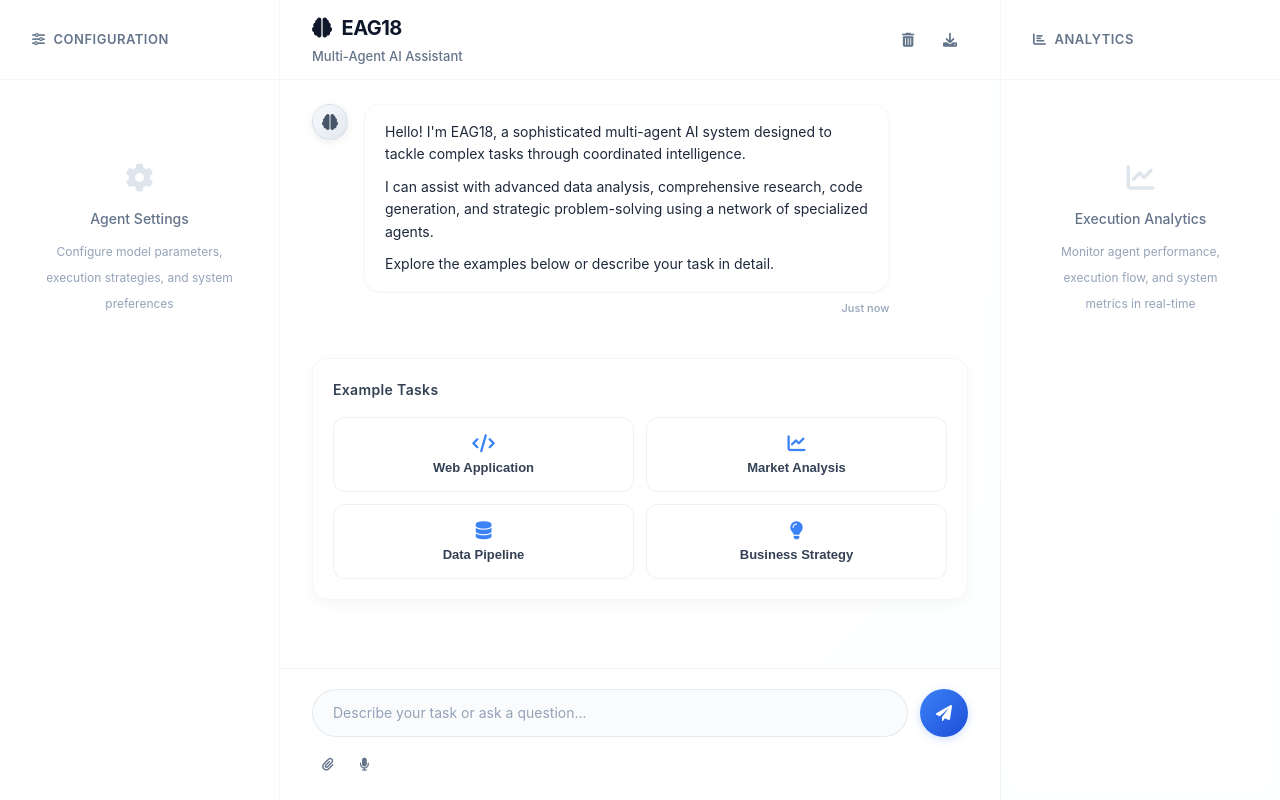
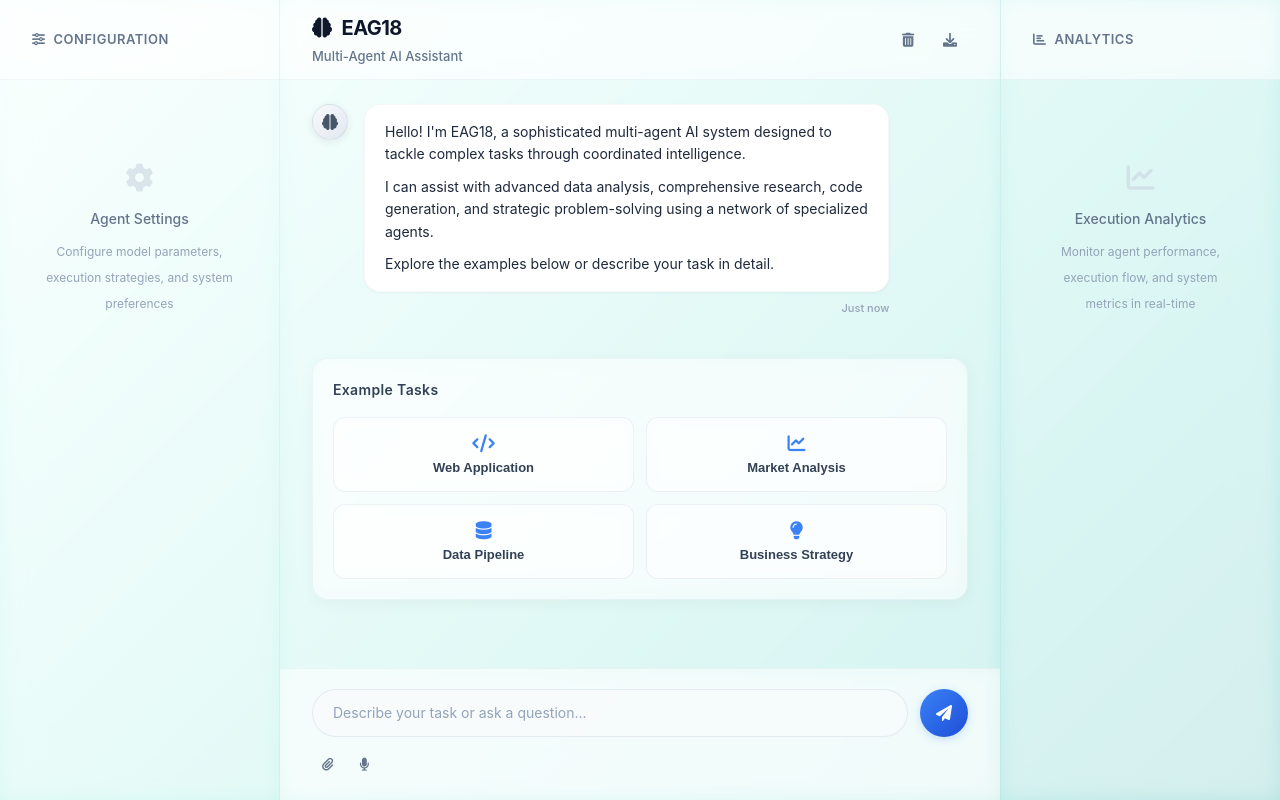
Before and after one commit to deepjyotisaha/eag18, a plain HTML site: page code/frontend/index.html in a window 1280 px wide. Drawn offline with Linux system fonts and the light colour scheme.

Commit message:
clean background

```diff
--- a/code/frontend/style.css
+++ b/code/frontend/style.css
@@ -7,7 +7,7 @@
 
 body {
     font-family: -apple-system, BlinkMacSystemFont, 'Segoe UI', Roboto, 'Helvetica Neue', Arial, sans-serif;
-    background: linear-gradient(135deg, #f0f9ff 0%, #e0f2fe 50%, #b2f5ea 100%);
+    background: linear-gradient(135deg, #e6fffa 0%, #b2f5ea 25%, #81e6d9 50%, #4fd1c7 75%, #38b2ac 100%);
     height: 100vh;
     overflow: hidden;
     color: #1e293b;
@@ -19,14 +19,14 @@ body {
     display: flex;
     height: 100vh;
     max-width: 100vw;
-    background: rgba(255, 255, 255, 0.7);
+    background: rgba(255, 255, 255, 0.4);
     backdrop-filter: blur(20px);
 }
 
 /* Sidebar Styles */
 .sidebar {
     width: 280px;
-    background: rgba(255, 255, 255, 0.9);
+    background: rgba(255, 255, 255, 0.4);
     border-right: 1px solid rgba(148, 163, 184, 0.1);
     display: flex;
     flex-direction: column;
@@ -41,7 +41,7 @@ body {
 .sidebar-header {
     padding: 20px 32px;
     border-bottom: 1px solid rgba(148, 163, 184, 0.1);
-    background: rgba(255, 255, 255, 0.95);
+    background: rgba(255, 255, 255, 0.4);
     backdrop-filter: blur(10px);
     height: 80px;
     display: flex;
@@ -96,7 +96,7 @@ body {
     flex: 1;
     display: flex;
     flex-direction: column;
-    background: rgba(255, 255, 255, 0.8);
+    background: rgba(255, 255, 255, 0.4);
     backdrop-filter: blur(10px);
 }
 
@@ -106,7 +106,7 @@ body {
     justify-content: space-between;
     align-items: center;
     padding: 20px 32px;
-    background: rgba(255, 255, 255, 0.95);
+    background: rgba(255, 255, 255, 0.4);
     border-bottom: 1px solid rgba(148, 163, 184, 0.1);
     backdrop-filter: blur(10px);
     height: 80px;
@@ -264,7 +264,7 @@ body {
 .starter-prompts {
     margin-top: 20px;
     padding: 20px;
-    background: rgba(255, 255, 255, 0.9);
+    background: rgba(255, 255, 255, 0.4);
     border-radius: 16px;
     border: 1px solid rgba(148, 163, 184, 0.1);
     box-shadow: 0 4px 16px rgba(0, 0, 0, 0.04);
@@ -286,7 +286,7 @@ body {
 }
 
 .prompt-btn {
-    background: rgba(255, 255, 255, 0.8);
+    background: rgba(255, 255, 255, 0.4);
     border: 1px solid rgba(148, 163, 184, 0.15);
     border-radius: 12px;
     padding: 16px;
@@ -323,7 +323,7 @@ body {
 /* Chat Input */
 .chat-input-container {
     padding: 20px 32px;
-    background: rgba(255, 255, 255, 0.95);
+    background: rgba(255, 255, 255, 0.4);
     border-top: 1px solid rgba(148, 163, 184, 0.1);
     backdrop-filter: blur(10px);
 }
```
